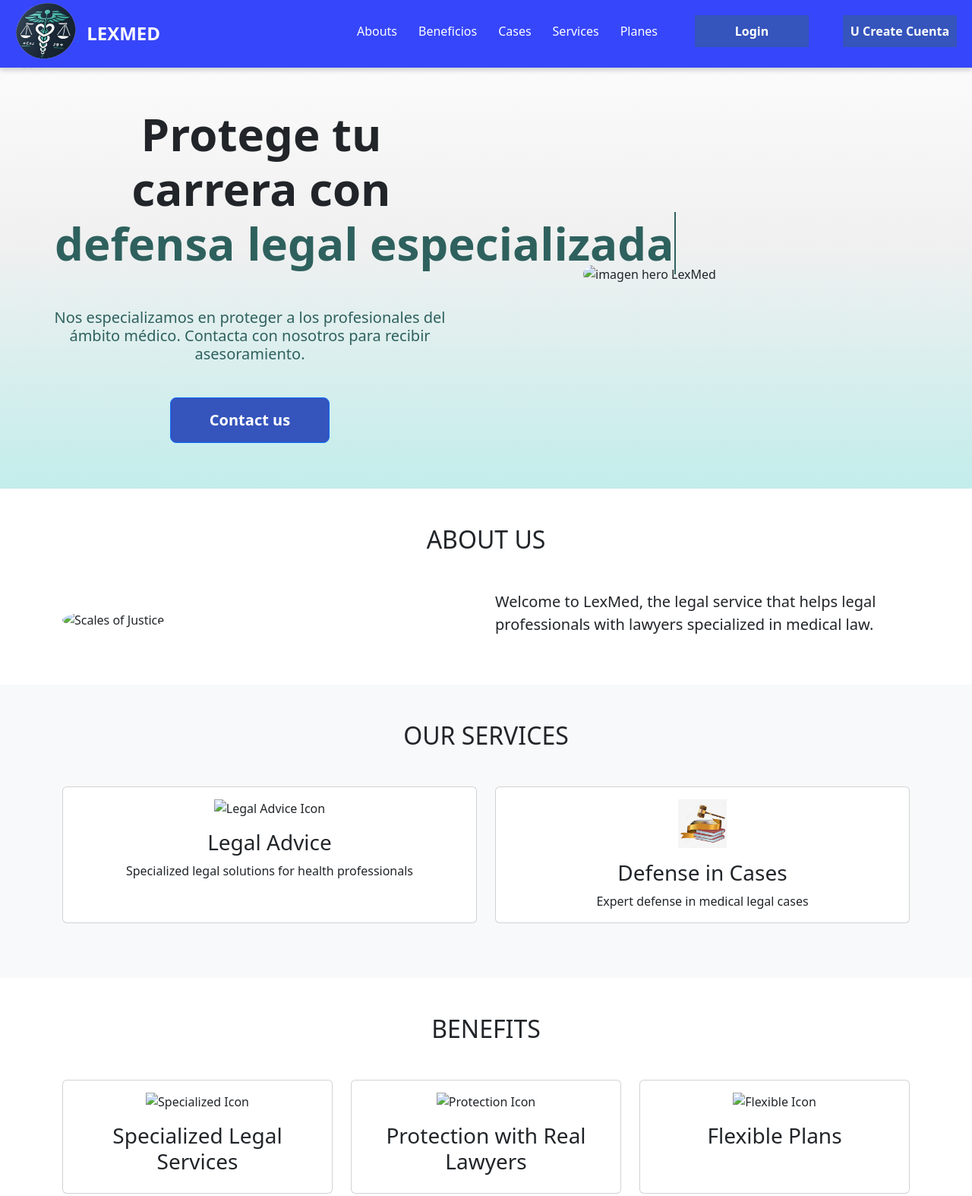
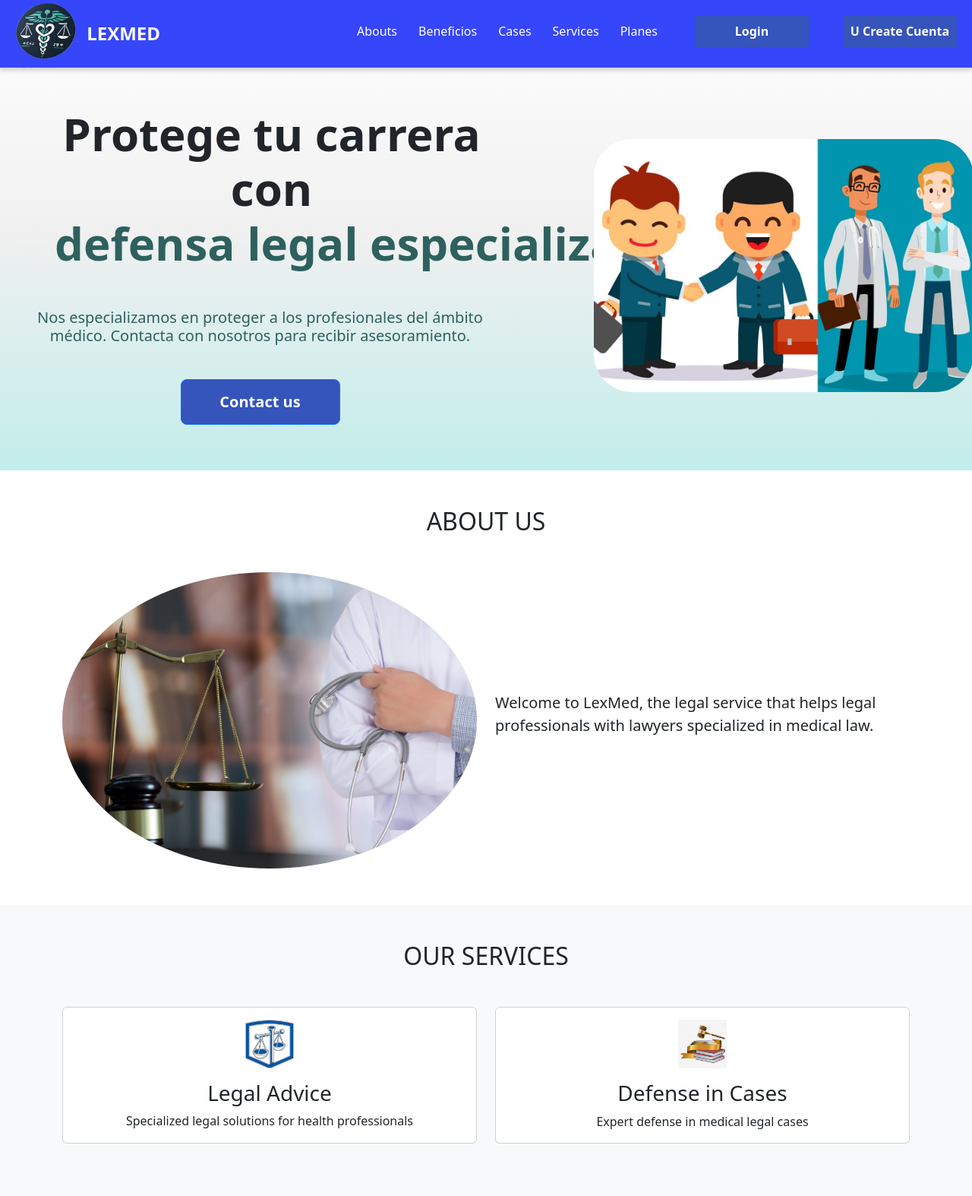
Before and after one commit to LexMedd/LexMedd-LandingPage, a plain HTML site: page index.html in a window 1280 px wide. Shown: the top 1574 px of the page at 76% size. Drawn offline with nearby package versions, Linux system fonts and the light colour scheme; a script that the page names is missing.

Commit message:
update: correcion imagenes

```diff
--- a/index.html
+++ b/index.html
@@ -86,7 +86,7 @@
         </div>
 
         <div class="col d-flex justify-content-center align-items-center">
-            <img src="./assets/images/foto1.png" alt="imagen hero LexMed" class="img-fluid">
+            <img src="./assets/images/foto 1.jpg" alt="imagen hero LexMed" class="img-fluid">
         </div>
     </div>
 </div>
@@ -95,7 +95,7 @@
         <h2 class="text-center mb-5">ABOUT US</h2>
         <div class="row align-items-center">
             <div class="col-md-6">
-                <img src="./assets/images/imagen2.png" alt="Scales of Justice" class="img-fluid rounded-circle">
+                <img src="./assets/images/imagen2.jpg" alt="Scales of Justice" class="img-fluid rounded-circle">
             </div>
             <div class="col-md-6">
                 <p class="lead">Welcome to LexMed, the legal service that helps legal professionals with lawyers
@@ -112,7 +112,7 @@
             <div class="col-md-6 mb-4">
                 <div class="card h-100">
                     <div class="card-body text-center">
-                        <img src="./assets/images/imagen3.png" alt="Legal Advice Icon" class="mb-3" style="width: 64px;">
+                        <img src="./assets/images/imagen3.jpg" alt="Legal Advice Icon" class="mb-3" style="width: 64px;">
                         <h3 class="card-title">Legal Advice</h3>
                         <p class="card-text">Specialized legal solutions for health professionals</p>
                     </div>
@@ -138,7 +138,7 @@
             <div class="col-md-4 mb-4">
                 <div class="card h-100">
                     <div class="card-body text-center">
-                        <img src="./assets/images/imagen5.png" alt="Specialized Icon" class="mb-3" style="width: 64px;">
+                        <img src="./assets/images/imagen5.jpg" alt="Specialized Icon" class="mb-3" style="width: 64px;">
                         <h3 class="card-title">Specialized Legal Services</h3>
                     </div>
                 </div>
@@ -146,7 +146,7 @@
             <div class="col-md-4 mb-4">
                 <div class="card h-100">
                     <div class="card-body text-center">
-                        <img src="./assets/images/imagen6.png" alt="Protection Icon" class="mb-3" style="width: 64px;">
+                        <img src="./assets/images/imagen6.jpg" alt="Protection Icon" class="mb-3" style="width: 64px;">
                         <h3 class="card-title">Protection with Real Lawyers</h3>
                     </div>
                 </div>
@@ -154,7 +154,7 @@
             <div class="col-md-4 mb-4">
                 <div class="card h-100">
                     <div class="card-body text-center">
-                        <img src="./assets/images/imagen7.png" alt="Flexible Icon" class="mb-3" style="width: 64px;">
+                        <img src="./assets/images/imagen7.jpg" alt="Flexible Icon" class="mb-3" style="width: 64px;">
                         <h3 class="card-title">Flexible Plans</h3>
                     </div>
                 </div>
```
